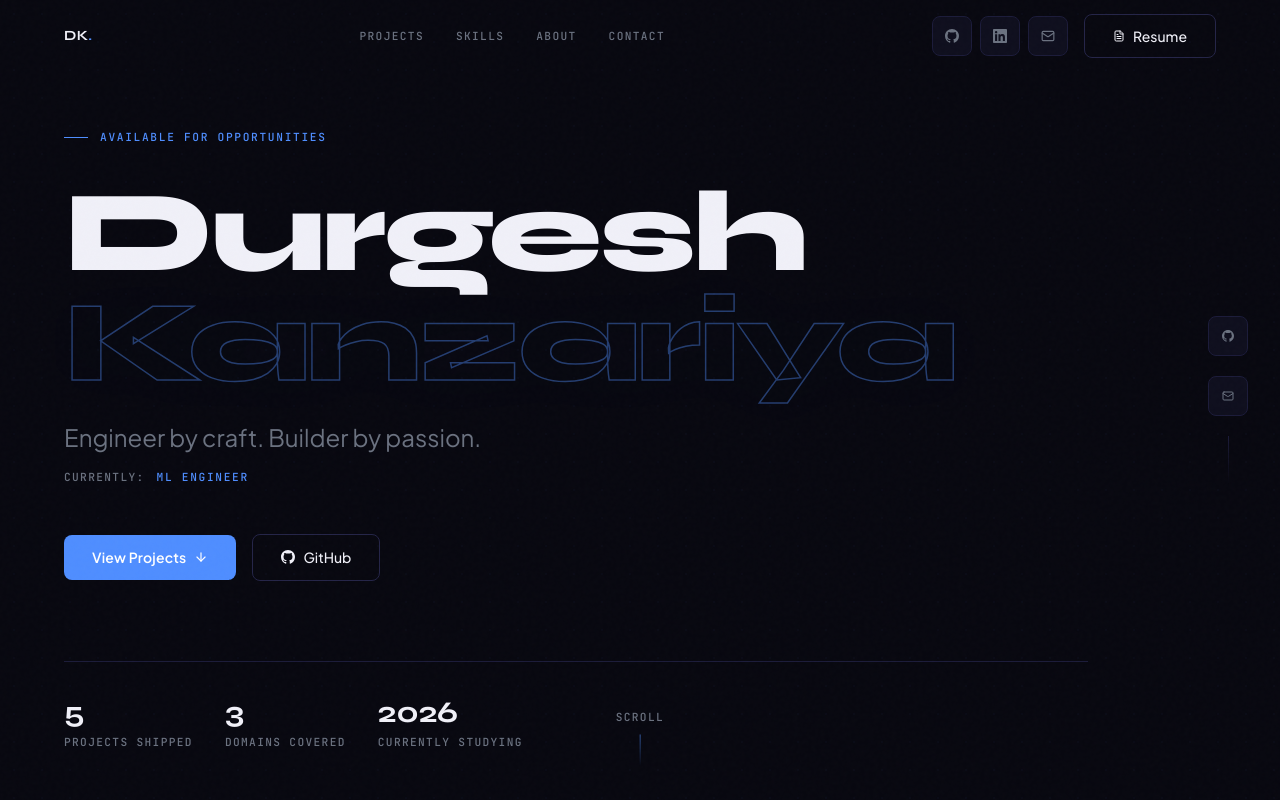
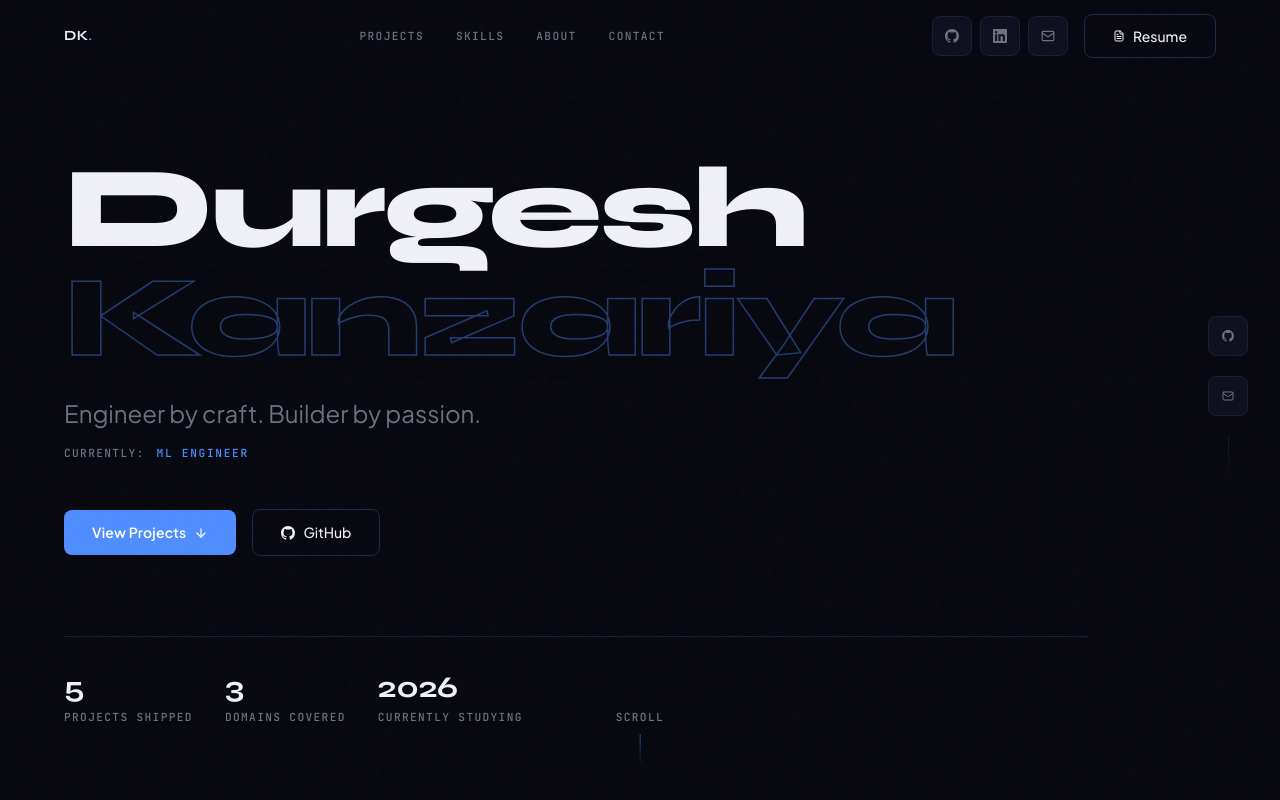
Before and after one commit to durgesh-kanzariya/durgeshkanzariya.dev, a Next.js app: page / in a window 1280 px wide. Shown: the top 800 px of the page. Built offline with nearby package versions, Linux system fonts and the light colour scheme.

Commit message:
style: remove 'Available for opportunities' label from hero

```diff
--- a/components/HeroSection.tsx
+++ b/components/HeroSection.tsx
@@ -119,11 +119,6 @@ export default function HeroSection() {
 
       <div className="section-container relative z-10">
         <div className="max-w-5xl">
-          {/* Mono label */}
-          <div className="label-sm mb-8 flex items-center gap-3">
-            <span className="inline-block w-6 h-px bg-[#4F8EFF]" />
-            Available for opportunities
-          </div>
 
           {/* Main name */}
           <h1
```
